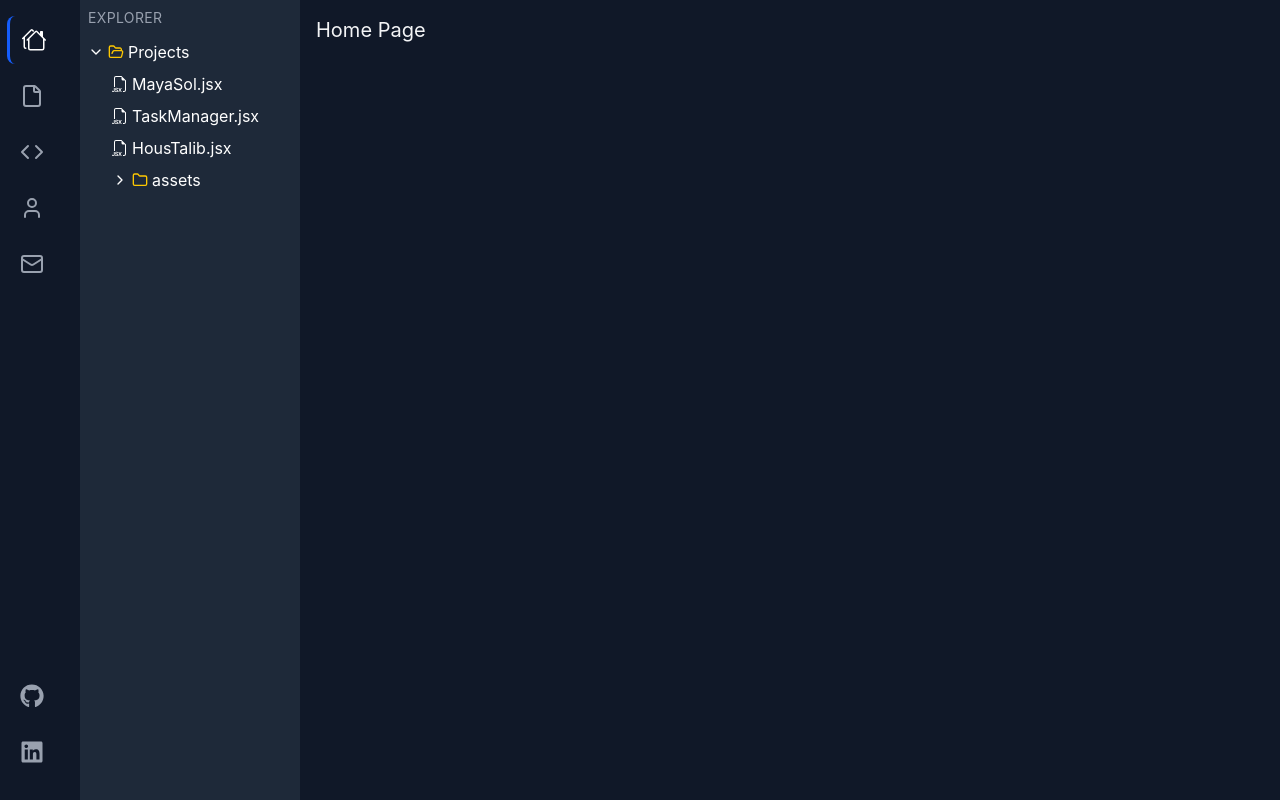
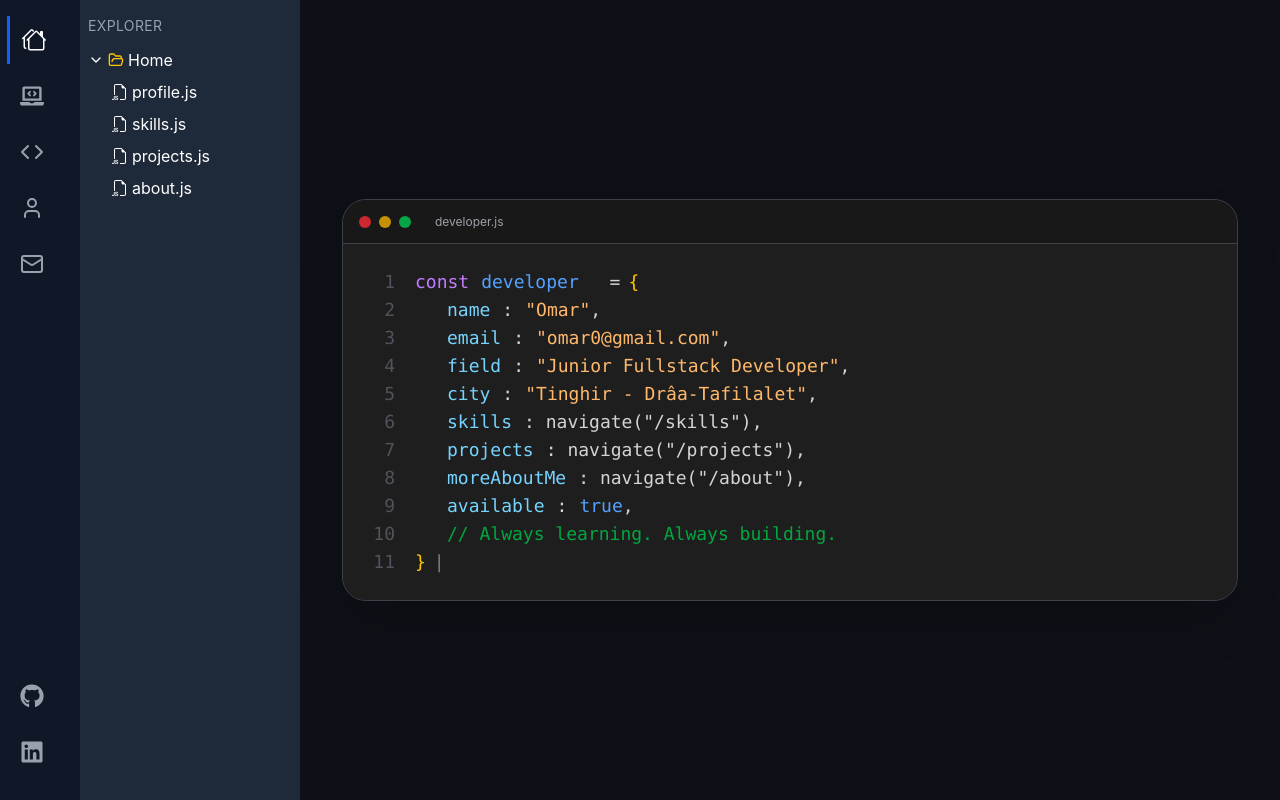
Before and after one commit to omar-zguit-hub/my-website, a React (Vite) app: page / in a window 1280 px wide. Built offline with nearby package versions, Linux system fonts and the light colour scheme.

Commit message:
create developer profile home page

```diff
--- a/src/components/Explorer.jsx
+++ b/src/components/Explorer.jsx
@@ -46,7 +46,7 @@ const Explorer = () => {
   };
 
   return (
-    <div className="bg-gray-800 h-screen overflow-y-auto w-55">
+    <div className="bg-gray-800 h-screen overflow-y-auto w-55 pt-2">
       <div className="p-2">
         <div className="text-sm uppercase tracking-wide text-gray-400 mb-2">
           Explorer
--- a/src/components/Sidebar.jsx
+++ b/src/components/Sidebar.jsx
@@ -1,14 +1,17 @@
-import { File, Mail, Code, User } from "lucide-react";
+import { Mail, Code, User } from "lucide-react";
 import { motion } from "motion/react";
 import { FaGithub, FaLinkedin } from "react-icons/fa";
 import { BsHouses } from "react-icons/bs";
+
+import { FaLaptopCode } from "react-icons/fa";
+
 
 import { Link, useLocation } from "react-router-dom";
 function Sidebar() {
   const location = useLocation();
   const sideBarItems = [
     { id: "", label: "Home", icon: BsHouses },
-    { id: "projects", label: "Projects", icon: File },
+    { id: "projects", label: "Projects", icon: FaLaptopCode },
     { id: "skills", label: "Skills", icon: Code },
     { id: "about", label: "About", icon: User },
     { id: "contact", label: "Contact", icon: Mail },
@@ -27,7 +30,7 @@ function Sidebar() {
           >
             <Link
               to={path}
-              className={`p-3 mb-2 rounded-lg flex items-center justify-center
+              className={`p-3 mb-2  flex items-center justify-center
                 ${
                   isActive
                     ? "border-l-3 border-blue-600 text-white"
--- a/src/data/files.js
+++ b/src/data/files.js
@@ -185,6 +185,36 @@ const aboutFiles = [
   },
 ];
 
+const HomeFiles = [
+  {
+    name: "Home",
+    type: "folder",
+    isOpen: true,
+    children: [
+      {
+        name: "profile.js",
+        type: "file",
+        language: "javascript",
+      },
+      {
+        name: "skills.js",
+        type: "file",
+        language: "javascript",
+      },
+      {
+        name: "projects.js",
+        type: "file",
+        language: "javascript",
+      },
+      {
+        name: "about.js",
+        type: "file",
+        language: "javascript",
+      },
+    ],
+  },
+];
+
 const contactFiles = [
   {
     name: "Contact",
@@ -207,6 +237,8 @@ const contactFiles = [
 
 export const getFileStructure = (path) => {
   switch (path) {
+    case "/":
+      return HomeFiles;
     case "/projects":
       return projectFiles;
     case "/skills":
@@ -216,6 +248,6 @@ export const getFileStructure = (path) => {
     case "/contact":
       return contactFiles;
     default:
-      return projectFiles;
+      return HomeFiles;
   }
 };
--- a/src/data/skills.js
+++ b/src/data/skills.js
@@ -23,12 +23,12 @@ export const skills = [
     category: "Frontend",
     items: [
       { name: "HTML", level: 95, icon: FaHtml5 },
-      { name: "CSS", level: 76, icon: FaCss3Alt },
-      { name: "JavaScript", level: 69, icon: IoLogoJavascript },
-      { name: "Material UI", level: 69, icon: SiMui },
-      { name: "Bootstrap", level: 55, icon: FaBootstrap },
-      { name: "React", level: 75, icon: FaReact },
-      { name: "Tailwind CSS", level: 55, icon: RiTailwindCssFill },
+      { name: "CSS", level: 75, icon: FaCss3Alt },
+      { name: "JavaScript", level: 70, icon: IoLogoJavascript },
+      { name: "Material UI", level: 85, icon: SiMui },
+      { name: "Bootstrap", level: 85, icon: FaBootstrap },
+      { name: "React", level: 90, icon: FaReact },
+      { name: "Tailwind CSS", level: 30, icon: RiTailwindCssFill },
     ],
   },
 
@@ -36,9 +36,9 @@ export const skills = [
     category: "Backend",
     items: [
       { name: "Python", level: 60, icon: FaPython },
-      { name: "PHP", level: 65, icon: FaPhp },
+      { name: "PHP", level: 60, icon: FaPhp },
       { name: "Laravel", level: 60, icon: FaLaravel },
-      { name: "Express.js", level: 50, icon: FaNodeJs },
+      { name: "Express.js", level: 45, icon: FaNodeJs },
     ],
   },
 
@@ -53,12 +53,12 @@ export const skills = [
   {
     category: "Tools & Platforms",
     items: [
-      { name: "VS Code", level: 85, icon: VscVscode },
-      { name: "Git", level: 65, icon: SiGit },
-      { name: "GitHub", level: 65, icon: SiGithub },
-      { name: "Postman", level: 55, icon: SiPostman },
-      { name: "Docker", level: 40, icon: FaDocker },
-      { name: "WordPress", level: 40, icon: FaWordpress },
+      { name: "VS Code", level: 99, icon: VscVscode },
+      { name: "Git", level: 95, icon: SiGit },
+      { name: "GitHub", level: 75, icon: SiGithub },
+      { name: "Postman", level: 85, icon: SiPostman },
+      { name: "Docker", level: 30, icon: FaDocker },
+      { name: "WordPress", level: 30, icon: FaWordpress },
     ],
   },
 ];
--- a/src/pages/Home.jsx
+++ b/src/pages/Home.jsx
@@ -1,9 +1,179 @@
-function Home() {
+import { Link } from "react-router-dom";
+
+const Home = () => {
+
   return (
-    <div className="p-4">
-        <h1 className="text-xl">Home Page</h1>
+    <div className="min-h-screen w-full flex items-center justify-center bg-[#0d1117] p-6">
+      <div className="w-full max-w-4xl overflow-hidden rounded-3xl border border-zinc-700 bg-[#1e1e1e] shadow-2xl">
+        {/* Browser / VS Code Header */}
+        <div className="flex h-11 items-center justify-between border-b border-zinc-700 bg-[#181818] px-4">
+          {/* Left */}
+          <div className="flex items-center gap-3">
+            {/* Window buttons */}
+            <div className="flex items-center gap-2">
+              <span className="h-3 w-3 rounded-full bg-red-500/80" />
+              <span className="h-3 w-3 rounded-full bg-yellow-500/80" />
+              <span className="h-3 w-3 rounded-full bg-green-500/80" />
+            </div>
+
+            {/* File name */}
+            <span className="ml-3 text-xs text-zinc-400">developer.js</span>
+          </div>
+        </div>
+
+        {/* Code area */}
+        <div className="overflow-x-auto bg-[#1e1e1e] px-2 py-6 font-mono text-lg leading-9">
+          <div className="flex">
+            {/* Line numbers */}
+            <div className="w-16 shrink-0 select-none pr-5 text-right text-lg text-zinc-600">
+              <div>1</div>
+              <div>2</div>
+              <div>3</div>
+              <div>4</div>
+              <div>5</div>
+              <div>6</div>
+              <div>7</div>
+              <div>8</div>
+              <div>9</div>
+              <div>10</div>
+              <div>11</div>
+            </div>
+
+            {/* Code */}
+            <div className="whitespace-nowrap text-lg">
+              {/* Line 1 */}
+              <div>
+                <span className="text-lg text-purple-400">const</span>
+
+                <span className="mx-3 text-lg text-blue-400">developer </span>
+
+                <span className="mx-2 text-lg text-zinc-300">=</span>
+
+                <span className="text-lg text-yellow-400">{"{"}</span>
+              </div>
+
+              {/* Line 2 */}
+              <div className=" pl-8">
+                <span className="text-lg text-sky-300">name</span>
+
+                <span className="mx-3 text-lg text-zinc-300">:</span>
+
+                <span className="text-lg text-orange-300">"Omar"</span>
+
+                <span className=" text-lg text-zinc-300">,</span>
+              </div>
+
+              {/* Line 3 */}
+              <div className=" pl-8">
+                <span className="text-lg text-sky-300">email</span>
+
+                <span className="mx-3 text-lg text-zinc-300">:</span>
+
+                <span
+                  onClick={() =>
+                    (window.location.href = "mailto:omar0@gmail.com")
+                  }
+                  className="cursor-pointer text-lg text-orange-300 transition hover:text-orange-200 hover:underline"
+                  title="Send email"
+                >
+                  "omar0@gmail.com"
+                </span>
+
+                <span className="text-lg text-zinc-300">,</span>
+              </div>
+
+              {/* Line 4 */}
+              <div className=" pl-8">
+                <span className="text-lg text-sky-300">field</span>
+
+                <span className="mx-3 text-lg text-zinc-300">:</span>
+
+                <span className="text-lg text-orange-300">
+                  "Junior Fullstack Developer"
+                </span>
+
+                <span className="text-lg text-zinc-300">,</span>
+              </div>
+
+              {/* Line 5 */}
+              <div className=" pl-8">
+                <span className="text-lg text-sky-300">city</span>
+
+                <span className="mx-3 text-lg text-zinc-300">:</span>
+
+                <span className="text-lg text-orange-300">
+                  "Tinghir - Drâa-Tafilalet"
+                </span>
+
+                <span className="text-lg text-zinc-300">,</span>
+              </div>
+
+              {/* Line 16 */}
+              <div className="pl-8">
+                <span className="text-lg text-sky-300">skills</span>
+
+
+                <span className="ml-3 text-lg text-zinc-300">
+                  : navigate("<Link className="hover:text-cyan-200 hover:underline" to="/skills">/skills</Link>")
+                </span>
+
+                <span className=" text-lg text-zinc-300">,</span>
+              </div>
+
+              {/* Line 14 */}
+              <div className="pl-8">
+                <span className="text-lg text-sky-300">projects</span>
+
+                <span className="ml-3 text-lg text-zinc-300">
+                  : navigate("<Link className="hover:text-cyan-200 hover:underline" to="/projects">/projects</Link>")
+                </span>
+
+                <span className="text-lg text-zinc-300">,</span>
+              </div>
+
+              {/* Line 15 */}
+              <div className="pl-8">
+                <span className="text-lg text-sky-300">moreAboutMe</span>
+
+
+                <span className="ml-3 text-lg text-zinc-300">
+                  : navigate("<Link className="hover:text-cyan-200 hover:underline" to="/about">/about</Link>")
+                </span>
+
+                <span className="text-lg text-zinc-300">,</span>
+              </div>
+
+              {/* Line 17 */}
+              <div className="pl-8">
+                <span className="text-lg text-sky-300">available</span>
+
+                <span className="mx-3 text-lg text-zinc-300">:</span>
+
+                <span className="text-lg text-blue-400">true</span>
+
+                <span className="text-lg text-zinc-300">,</span>
+              </div>
+
+              {/* Line 18 */}
+              <div className="pl-8">
+                <span className="text-lg text-green-600">
+                  // Always learning. Always building.
+                </span>
+              </div>
+
+              {/* Line 19 */}
+              <div>
+                <span className="text-lg text-yellow-400">{"}"}</span>
+                <span className="ml-2 animate-pulse text-lg text-zinc-400">
+                  |
+                </span>
+              </div>
+            </div>
+          </div>
+        </div>
+      </div>
     </div>
-  )
-}
+  );
+};
 
-export default Home
+export default Home;
```
